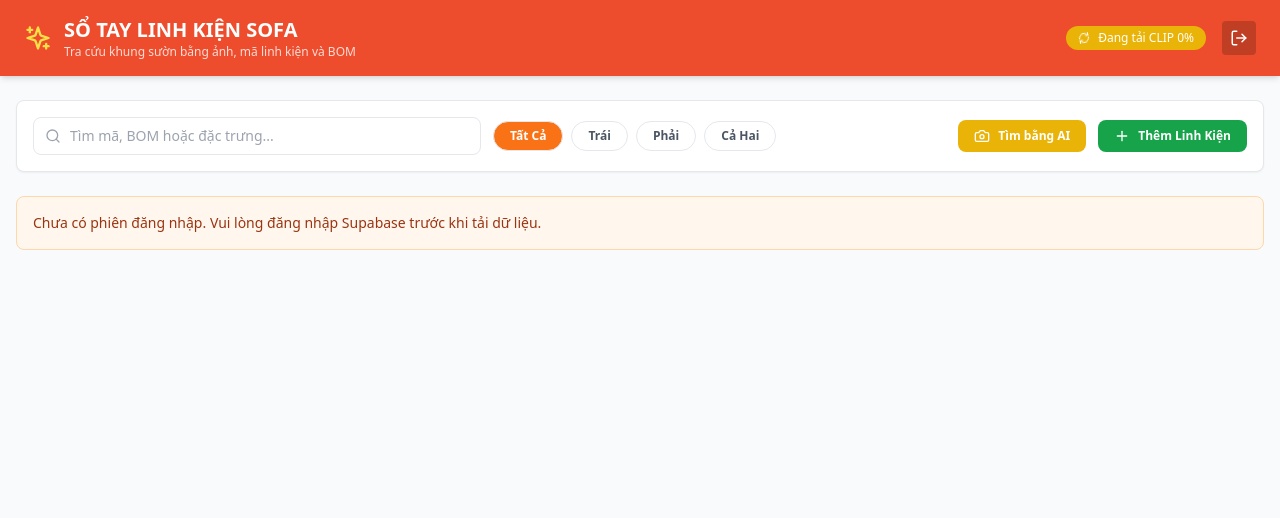
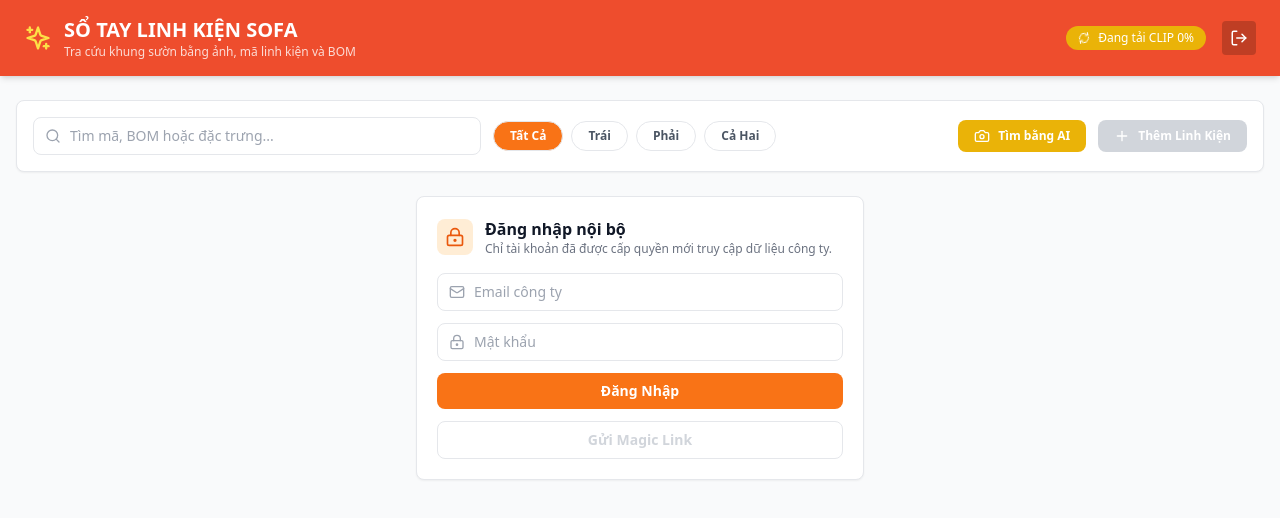
Before and after one commit to PQVinh99-Glory/Catalogue_AI, a React (Vite) app: page / in a window 1280 px wide. Shown: the top 518 px of the page. Built offline with nearby package versions, Linux system fonts and the light colour scheme.

Commit message:
Add internal Supabase login flow

```diff
--- a/src/App.tsx
+++ b/src/App.tsx
@@ -5,7 +5,9 @@ import type { User } from "@supabase/supabase-js";
 import {
   Camera,
   Image as ImageIcon,
+  LockKeyhole,
   LogOut,
+  Mail,
   Pencil,
   Plus,
   RefreshCw,
@@ -132,6 +134,9 @@ export default function App() {
   const [showFormModal, setShowFormModal] = useState(false);
   const [editingProduct, setEditingProduct] = useState<ProductCard | null>(null);
   const [formData, setFormData] = useState(emptyForm);
+  const [authEmail, setAuthEmail] = useState("");
+  const [authPassword, setAuthPassword] = useState("");
+  const [authMessage, setAuthMessage] = useState<string | null>(null);
   const [searchTerm, setSearchTerm] = useState("");
   const [filterSide, setFilterSide] = useState<SideFilter>("tất cả");
   const [displayLimit, setDisplayLimit] = useState(DEFAULT_DISPLAY_LIMIT);
@@ -435,6 +440,55 @@ export default function App() {
     }
   };
 
+  const handlePasswordSignIn = async (event: FormEvent) => {
+    event.preventDefault();
+    setLoading(true);
+    setAuthMessage(null);
+
+    try {
+      const { error } = await supabase.auth.signInWithPassword({
+        email: authEmail.trim(),
+        password: authPassword,
+      });
+
+      if (error) throw error;
+      setAuthPassword("");
+    } catch (error) {
+      setAuthMessage(
+        error instanceof Error
+          ? error.message
+          : "Không đăng nhập được. Vui lòng kiểm tra tài khoản được cấp quyền.",
+      );
+    } finally {
+      setLoading(false);
+    }
+  };
+
+  const handleMagicLink = async () => {
+    setLoading(true);
+    setAuthMessage(null);
+
+    try {
+      const { error } = await supabase.auth.signInWithOtp({
+        email: authEmail.trim(),
+        options: {
+          shouldCreateUser: false,
+        },
+      });
+
+      if (error) throw error;
+      setAuthMessage("Đã gửi link đăng nhập. Kiểm tra email công ty của anh.");
+    } catch (error) {
+      setAuthMessage(
+        error instanceof Error
+          ? error.message
+          : "Không gửi được magic link. Email này có thể chưa được cấp quyền.",
+      );
+    } finally {
+      setLoading(false);
+    }
+  };
+
   const handleOpenZoom = (url: string) => {
     setZoomImage(url);
     setScale(1);
@@ -522,15 +576,22 @@ export default function App() {
           <div className="flex gap-3">
             <label className="flex cursor-pointer items-center gap-2 rounded-lg bg-yellow-500 px-4 py-2 text-xs font-bold text-white hover:bg-yellow-600">
               <Camera size={16} /> Tìm bằng AI
-              <input type="file" className="hidden" onChange={handleAiSearch} accept="image/*" />
+              <input
+                type="file"
+                className="hidden"
+                onChange={handleAiSearch}
+                accept="image/*"
+                disabled={!user}
+              />
             </label>
             <button
+              disabled={!user}
               onClick={() => {
                 setEditingProduct(null);
                 setFormData(emptyForm);
                 setShowFormModal(true);
               }}
-              className="flex items-center gap-2 rounded-lg bg-green-600 px-4 py-2 text-xs font-bold text-white hover:bg-green-700"
+              className="flex items-center gap-2 rounded-lg bg-green-600 px-4 py-2 text-xs font-bold text-white hover:bg-green-700 disabled:bg-gray-300"
             >
               <Plus size={16} /> Thêm Linh Kiện
             </button>
@@ -538,17 +599,68 @@ export default function App() {
         </div>
 
         {!user && (
-          <div className="rounded-lg border border-orange-200 bg-orange-50 p-4 text-sm text-orange-800">
-            Chưa có phiên đăng nhập. Vui lòng đăng nhập Supabase trước khi tải dữ liệu.
+          <div className="mx-auto max-w-md rounded-lg border bg-white p-5 shadow-sm">
+            <div className="mb-4 flex items-center gap-3">
+              <div className="rounded-lg bg-orange-100 p-2 text-orange-600">
+                <LockKeyhole size={20} />
+              </div>
+              <div>
+                <h2 className="text-base font-bold text-gray-900">Đăng nhập nội bộ</h2>
+                <p className="text-xs text-gray-500">Chỉ tài khoản đã được cấp quyền mới truy cập dữ liệu công ty.</p>
+              </div>
+            </div>
+            <form onSubmit={handlePasswordSignIn} className="space-y-3">
+              <div className="relative">
+                <Mail className="absolute left-3 top-1/2 -translate-y-1/2 text-gray-400" size={16} />
+                <input
+                  className="w-full rounded-lg border py-2 pl-9 pr-3 text-sm outline-none focus:border-orange-500"
+                  type="email"
+                  placeholder="Email công ty"
+                  value={authEmail}
+                  onChange={(event) => setAuthEmail(event.target.value)}
+                  required
+                />
+              </div>
+              <div className="relative">
+                <LockKeyhole className="absolute left-3 top-1/2 -translate-y-1/2 text-gray-400" size={16} />
+                <input
+                  className="w-full rounded-lg border py-2 pl-9 pr-3 text-sm outline-none focus:border-orange-500"
+                  type="password"
+                  placeholder="Mật khẩu"
+                  value={authPassword}
+                  onChange={(event) => setAuthPassword(event.target.value)}
+                />
+              </div>
+              {authMessage && (
+                <div className="rounded-lg border border-orange-200 bg-orange-50 p-3 text-xs text-orange-800">
+                  {authMessage}
+                </div>
+              )}
+              <button
+                disabled={loading}
+                className="w-full rounded-lg bg-orange-500 py-2 text-sm font-bold text-white hover:bg-orange-600 disabled:bg-gray-300"
+              >
+                Đăng Nhập
+              </button>
+              <button
+                type="button"
+                disabled={loading || !authEmail.trim()}
+                onClick={handleMagicLink}
+                className="w-full rounded-lg border py-2 text-sm font-bold text-gray-700 hover:border-orange-500 hover:text-orange-600 disabled:text-gray-300"
+              >
+                Gửi Magic Link
+              </button>
+            </form>
           </div>
         )}
 
-        {loading && (
+        {user && loading && (
           <div className="mb-4 rounded-lg border bg-white p-3 text-sm text-gray-600">
             Đang xử lý dữ liệu...
           </div>
         )}
 
+        {user && (
         <div className="grid grid-cols-2 gap-4 sm:grid-cols-3 md:grid-cols-4 lg:grid-cols-5">
           {visibleProducts.map((product) => (
             <div
@@ -607,8 +719,9 @@ export default function App() {
             </div>
           ))}
         </div>
+        )}
 
-        {filteredProducts.length > displayLimit && (
+        {user && filteredProducts.length > displayLimit && (
           <div className="mt-6 flex justify-center">
             <button
               onClick={() => setDisplayLimit((limit) => limit + DEFAULT_DISPLAY_LIMIT)}
```
